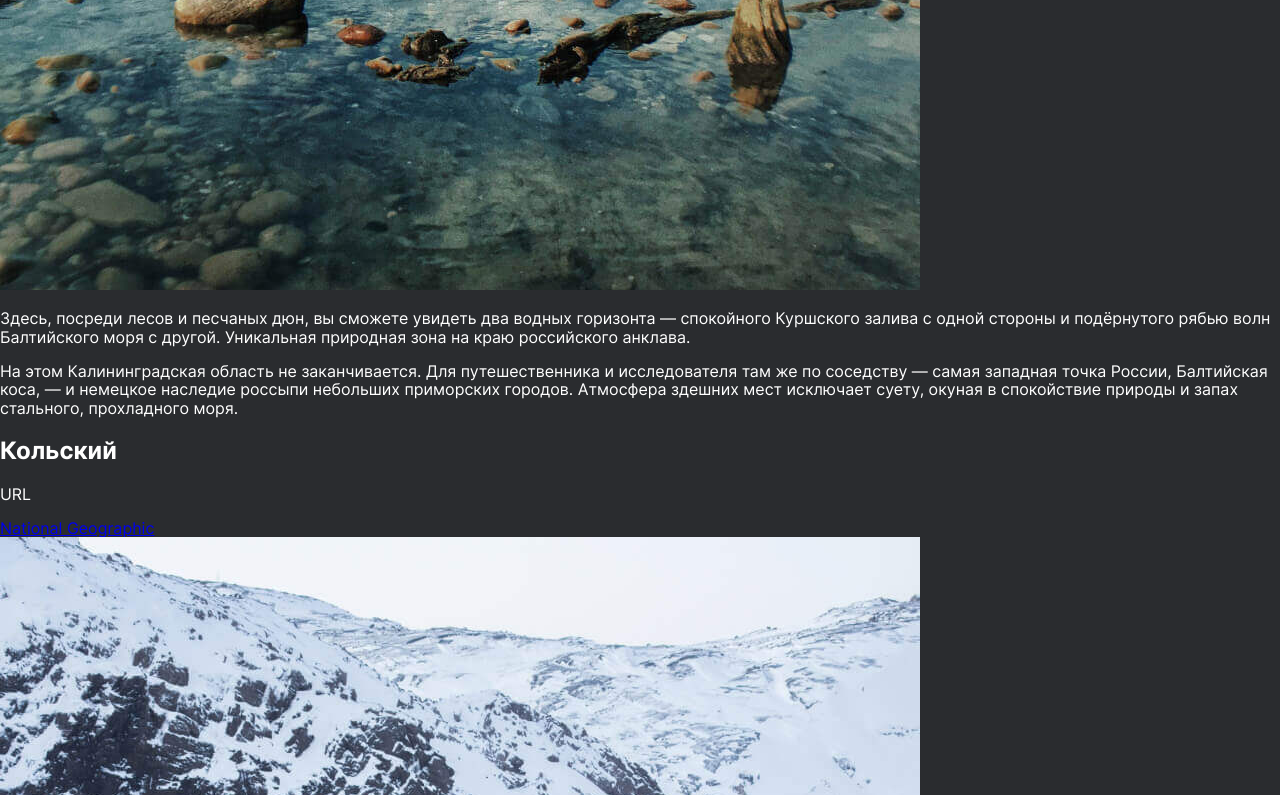
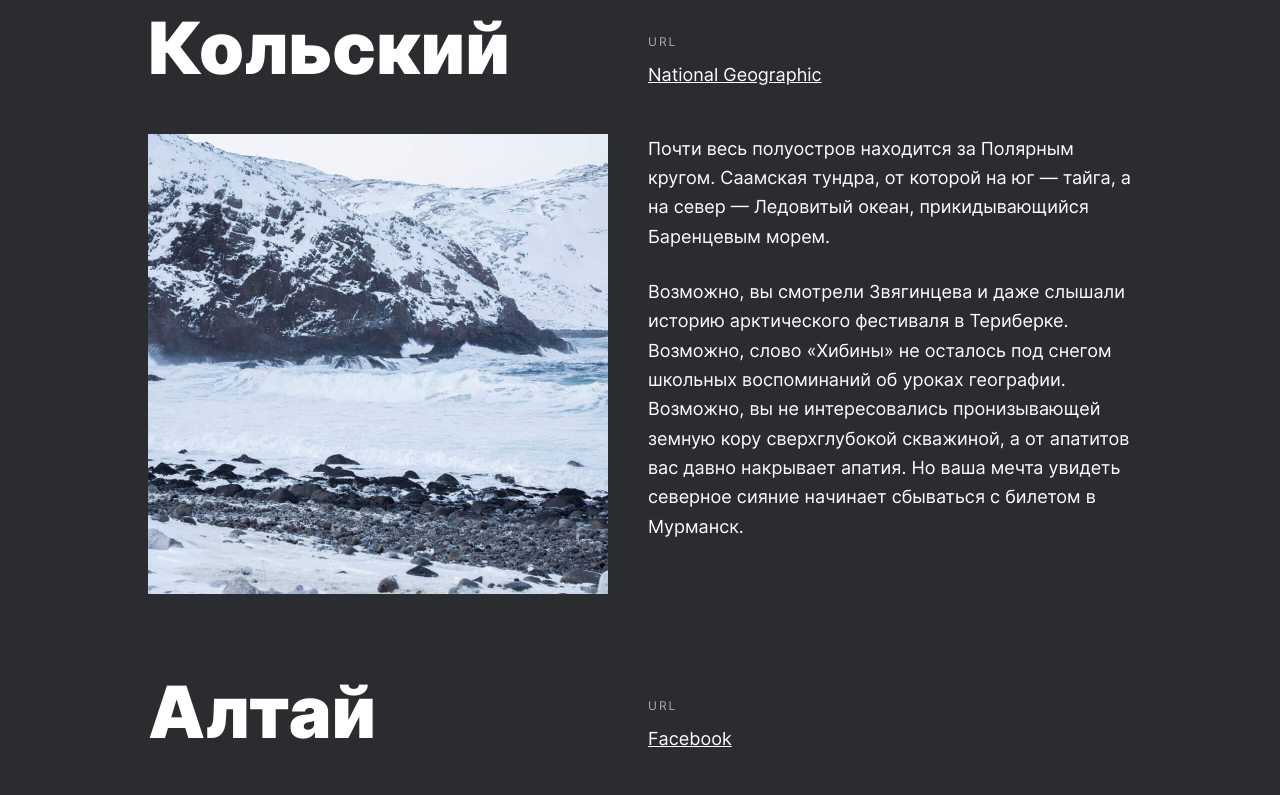
Before and after one commit to VincitQuiPatitur/russian-travel, a plain HTML site: page index.html in a window 1280 px wide. Shown: the part 3220-4015 px from the top of the page. Drawn offline with Linux system fonts and the light colour scheme.

Commit message:
places is stylized

```diff
--- /dev/null
+++ b/blocks/place/__image/place__image.css
@@ -0,0 +1,4 @@
+.place__image {
+    width: 100%;
+    align-self: start;
+}
--- /dev/null
+++ b/blocks/place/__link/place__link.css
@@ -0,0 +1,6 @@
+.place__link {
+    font-weight: 400;
+    font-size: 18px;
+    line-height: 22px;
+    color: #FFFFFF;
+}
--- /dev/null
+++ b/blocks/place/__paragraph/place__paragraph.css
@@ -0,0 +1,10 @@
+.place__paragraph {
+    font-weight: 400;
+    font-size: 18px;
+    line-height: 163%;
+    margin: 0 0 26px;
+}
+
+.place__paragraph:last-child {
+    margin-bottom: 0;
+}
--- /dev/null
+++ b/blocks/place/__text/place__text.css
@@ -0,0 +1,3 @@
+.place__text {
+    align-self: start;
+}
--- /dev/null
+++ b/blocks/place/__title/place__title.css
@@ -0,0 +1,7 @@
+.place__title {
+    margin: 0;
+    font-weight: 900;
+    font-size: 72px;
+    line-height: 76px;
+    align-self: end;
+}
--- /dev/null
+++ b/blocks/place/__url/place__url.css
@@ -0,0 +1,8 @@
+.place__url {
+    font-weight: 400;
+    font-size: 12px;
+    line-height: 20px;
+    letter-spacing: 2px;
+    color: #AAAAAA;
+    margin: 0 0 12px;
+}
--- /dev/null
+++ b/blocks/place/__website/place__website.css
@@ -0,0 +1,3 @@
+.place__website {
+    align-self: end;
+}
--- /dev/null
+++ b/blocks/place/place.css
@@ -0,0 +1,10 @@
+.place {
+    display: grid;
+    grid-template-columns: 460px 1fr;
+    gap: 48px 40px;
+    margin-bottom: 80px;
+}
+
+.place:last-child {
+    margin-bottom: 0;
+}
--- /dev/null
+++ b/blocks/places/places.css
@@ -0,0 +1,4 @@
+.places {
+    max-width: calc(100% - 148px * 2);
+    margin: 0 auto;
+}
--- a/index.html
+++ b/index.html
@@ -42,7 +42,8 @@
     <ul class="intro__list">
         <li class="intro__list-item"><span class="intro__span-accent">Часовых поясов</span> 11</li>
         <li class="intro__list-item"><span class="intro__span-accent">Объектов природного наследия ЮНЕСКО</span> 12</li>
-        <li class="intro__list-item"><span class="intro__span-accent">Объектов культурного наследия ЮНЕСКО</span> 16</li>
+        <li class="intro__list-item"><span class="intro__span-accent">Объектов культурного наследия ЮНЕСКО</span> 16
+        </li>
         <li class="intro__list-item"><span class="intro__span-accent">Природных заповедников</span> 105</li>
         <li class="intro__list-item"><span class="intro__span-accent">Аэропортов</span> 241</li>
     </ul>
@@ -98,7 +99,7 @@
         </div>
     </div>
     <div class="place">
-        <h2 class="place_title">Алтай</h2>
+        <h2 class="place__title">Алтай</h2>
         <div class="place__website">
             <p class="place__url">URL</p>
             <a href="https://www.facebook.com/vera.bashmakova/posts/10156011613718822" class="place__link">Facebook</a>
@@ -124,8 +125,7 @@
         <div class="place__text">
             <p class="place__paragraph">Всем известен Байкал как крупнейшее озеро в мире. Многие также знают, что это
                 самый большой источник пресной воды и одно из красивейших мест в России.</p>
-            <p class="place__paragraph">Конечно, это всё так. Но Байкал ещё идеальное место для соревнований по
-                скийорингу. Это такой вид спорта, когда лыжник привязывает себя к мотоциклу, и тандем старается развить
+            <p class="place__paragraph">Конечно, это всё так. Но Байкал ещё идеальное место для соревнований по скийорингу. Это такой вид спорта, когда лыжник привязывает себя к мотоциклу, и тандем старается развить
                 как можно бóльшую скорость на льду. В марте 2019 года на фестивале «Байкальская миля» был поставлен
                 мировой рекорд — 197.011 км/ч.</p>
         </div>
--- a/pages/index.css
+++ b/pages/index.css
@@ -25,3 +25,13 @@
 
 @import url(../blocks/photo/photo.css);
 @import url(../blocks/photo/__image/photo__image.css);
+
+@import url(../blocks/places/places.css);
+@import url(../blocks/place/place.css);
+@import url(../blocks/place/__title/place__title.css);
+@import url(../blocks/place/__website/place__website.css);
+@import url(../blocks/place/__url/place__url.css);
+@import url(../blocks/place/__link/place__link.css);
+@import url(../blocks/place/__image/place__image.css);
+@import url(../blocks/place/__text/place__text.css);
+@import url(../blocks/place/__paragraph/place__paragraph.css);
```
